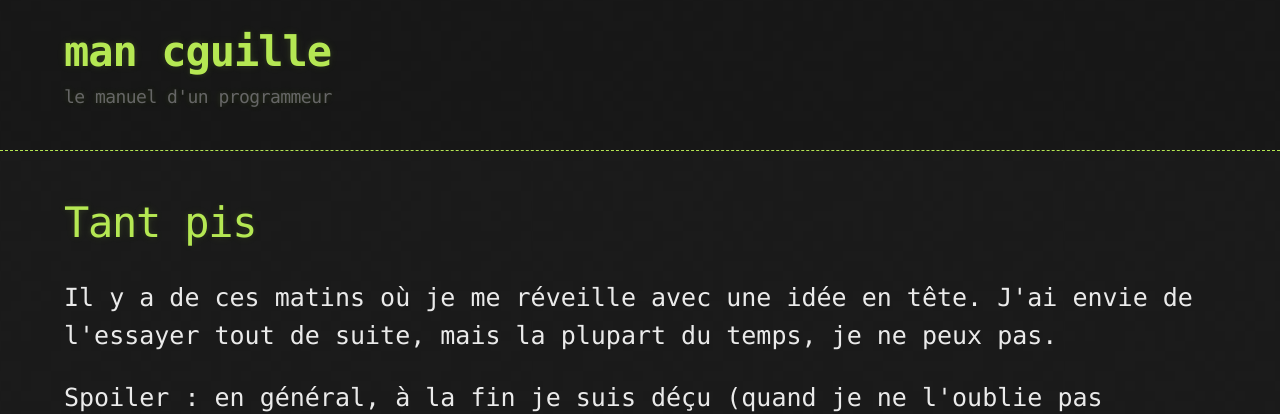
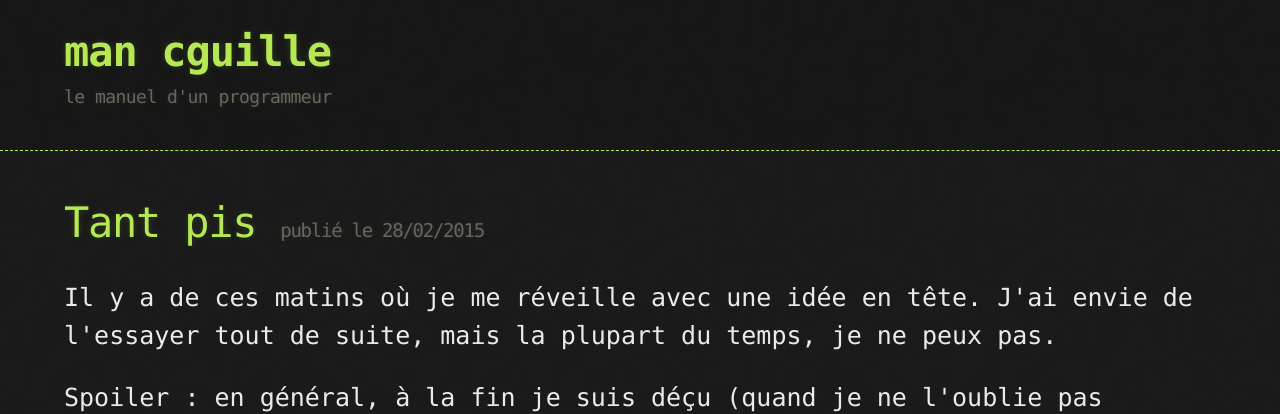
Before and after one commit to cGuille/cGuille.github.io, a Jekyll site: the page built from _posts/2015-02-28-tant-pis.html, in a window 1280 px wide. Shown: the top 414 px of the page. Built offline with Jekyll 4.4.1, drawn with Linux system fonts in a browser that asks for light colours.

Commit message:
Show pub date on post page

```diff
--- a/_layouts/post.html
+++ b/_layouts/post.html
@@ -3,7 +3,10 @@ layout: default
 ---
 
 <article class="post">
-  <h1>{{ page.title }}</h1>
+  <h1>
+    {{ page.title }}
+    <span class="date">publié le {{ page.date | date: "%d/%m/%Y" }}</span>
+  </h1>
   <div class="post-content">
 {{ content }}
   </div>
--- a/assets/stylesheets/stylesheet.css
+++ b/assets/stylesheets/stylesheet.css
@@ -95,6 +95,11 @@ h1, h2, h3, h4, h5, h6 {
 
 #main_content h1 {
   font-size: 42px;
+}
+
+#main_content h1 .date {
+  color: #666;
+  font-size: 19px;
 }
 
 #main_content h2 {
```
